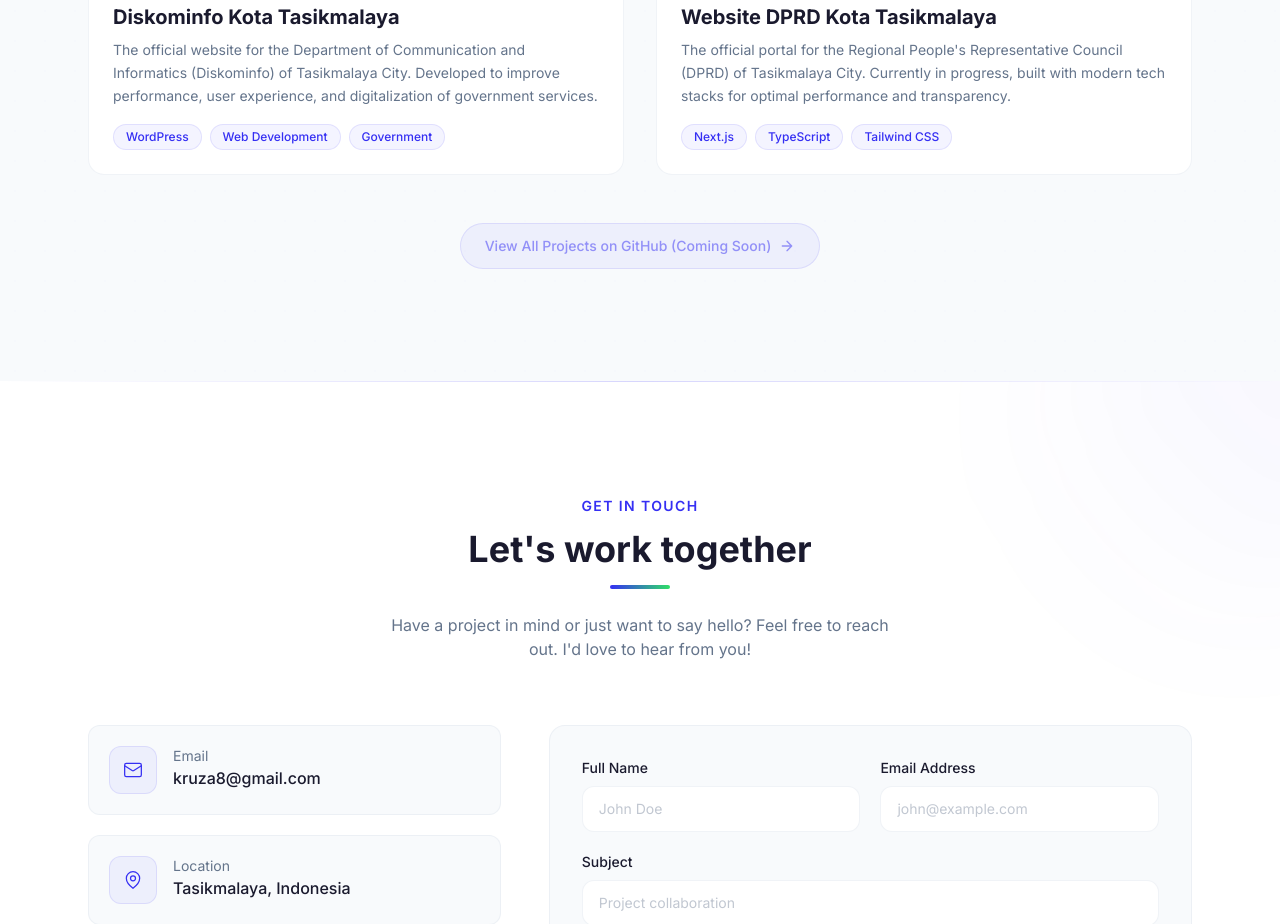
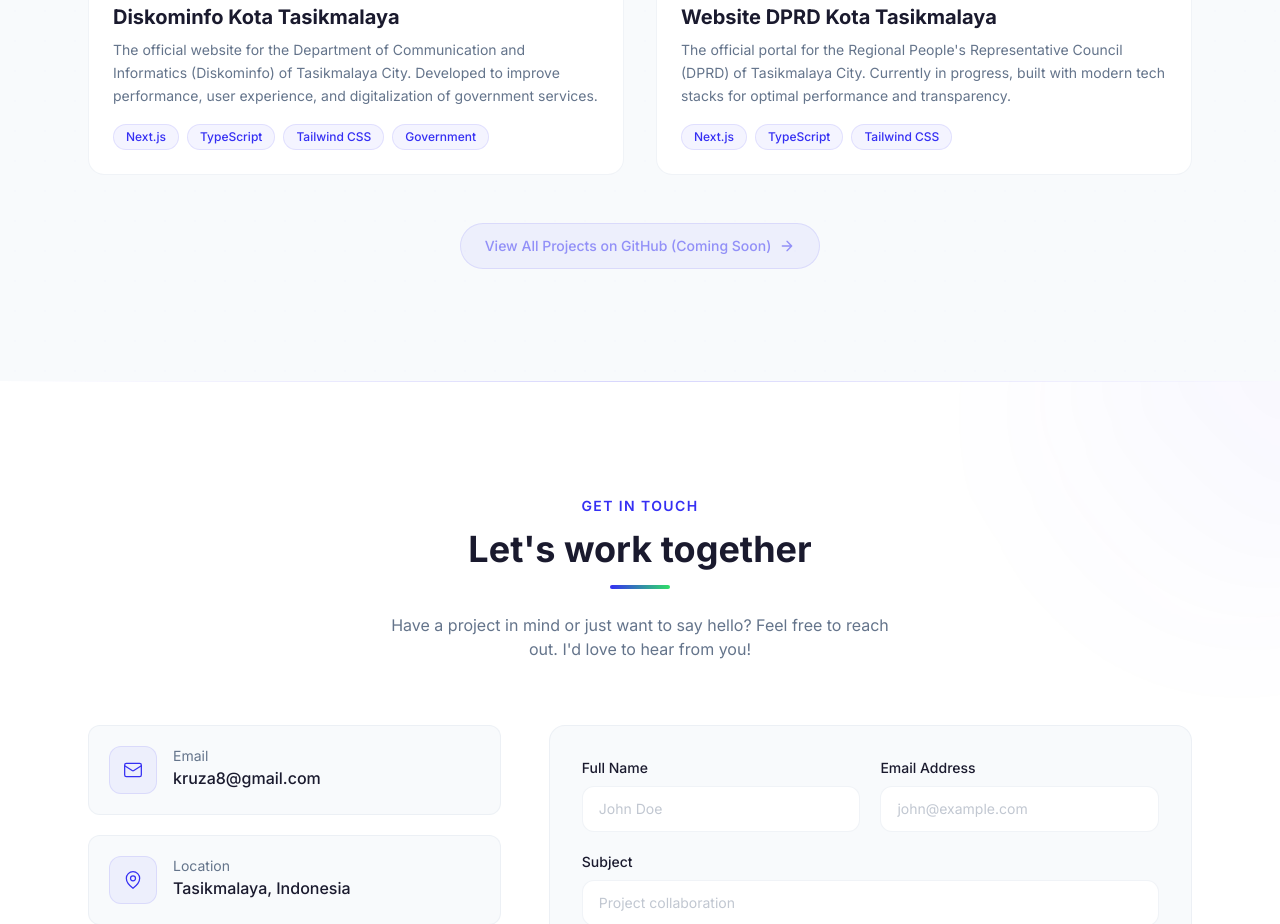
Before and after one commit to kruzx95/portofolio, a Next.js app: page / in a window 1280 px wide. Shown: the part 4880-5804 px from the top of the page. Built offline with nearby package versions, Linux system fonts and the light colour scheme.

Commit message:
feat: add Projects section component with intersection observer animations

```diff
--- a/src/components/Projects.tsx
+++ b/src/components/Projects.tsx
@@ -7,7 +7,7 @@ const projects = [
     title: "Diskominfo Kota Tasikmalaya",
     description:
       "The official website for the Department of Communication and Informatics (Diskominfo) of Tasikmalaya City. Developed to improve performance, user experience, and digitalization of government services.",
-    tags: ["WordPress", "Web Development", "Government"],
+    tags: ["Next.js", "TypeScript", "Tailwind CSS", "Government"],
     color: "from-blue-600 to-cyan-500",
     colorLight: "from-blue-50 to-cyan-50",
     emoji: "🏛️",
```
